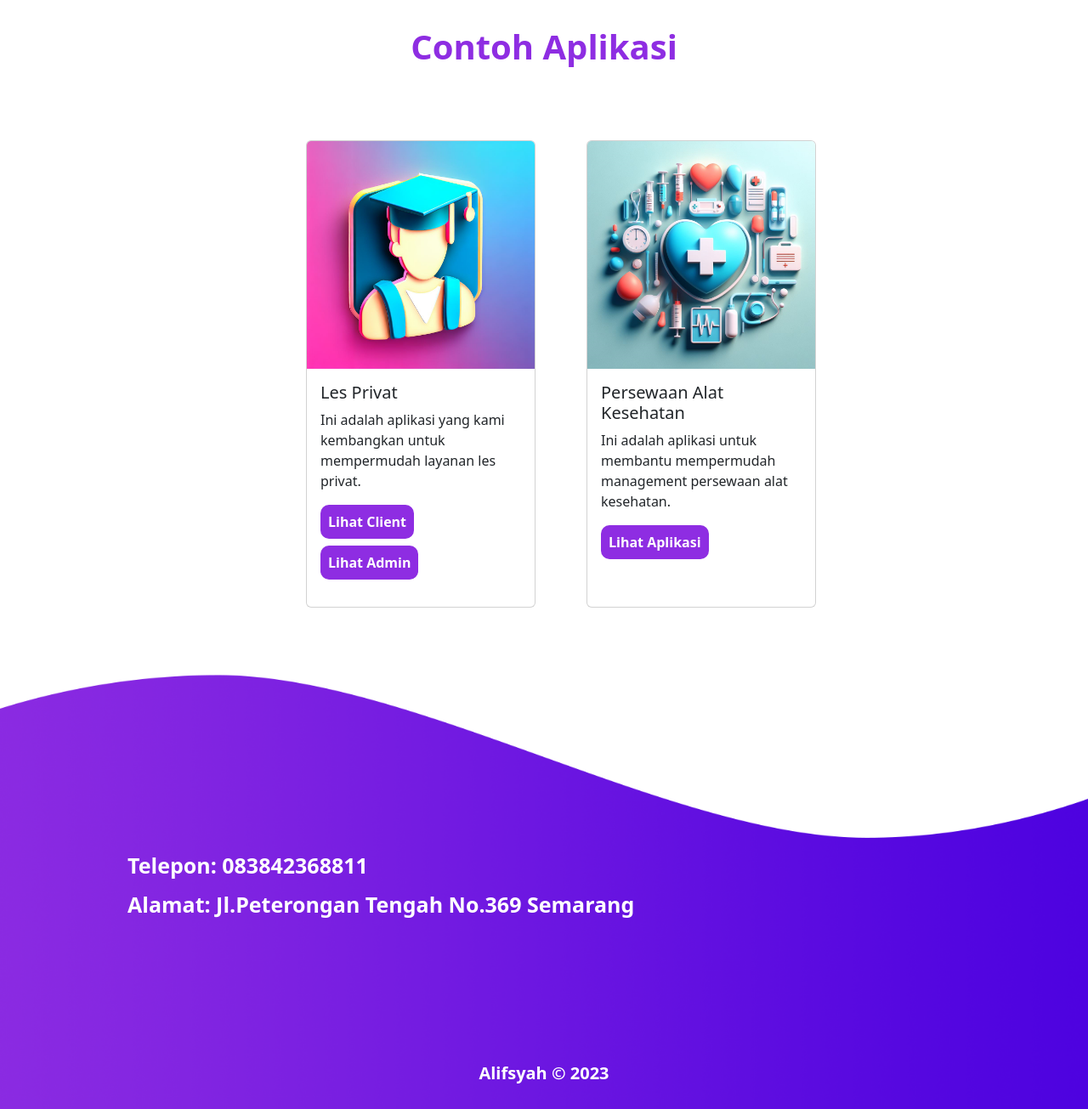
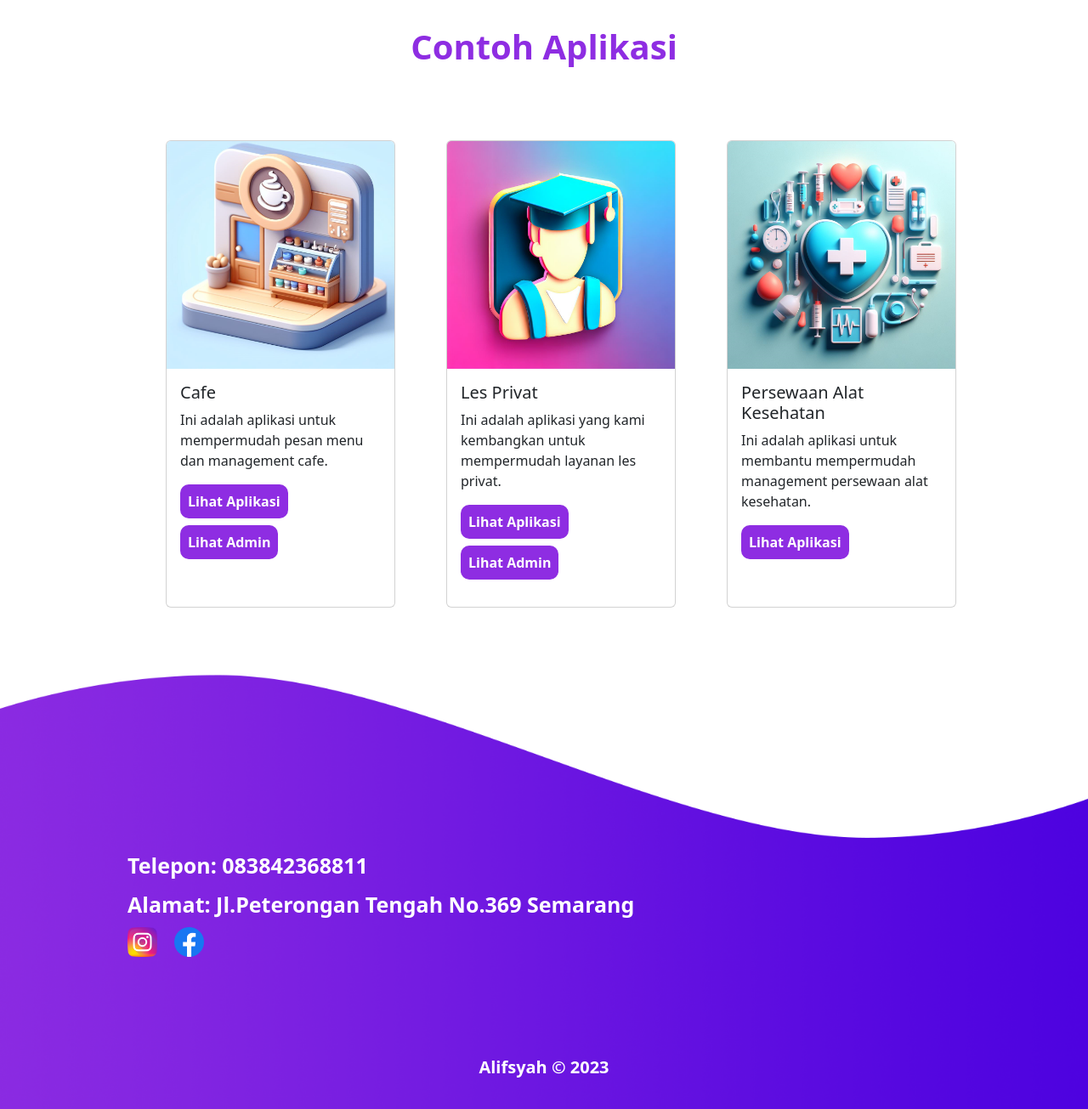
Before and after one commit to alifsyahpanji/alifsyah, a PHP site: page / in a window 1280 px wide. Shown: the part 1913-3218 px from the top of the page at 85% size. Run offline with PHP 8.4, Linux system fonts and the light colour scheme.

Commit message:
Menambahkan aplikasi cafe dan memperbaiki style

```diff
--- a/assets/style.css
+++ b/assets/style.css
@@ -80,6 +80,11 @@
     font-weight: 600;
 }
 
+.center-client-data {
+    display: flex;
+    justify-content: center;
+}
+
 .client-data {
     display: flex;
     flex-direction: column;
@@ -108,7 +113,7 @@
     background-repeat: no-repeat;
     background-size: cover;
     background-position: center;
-    height: 250px;
+    height: 300px;
 }
 
 .kontak-margin {
@@ -215,6 +220,8 @@
         justify-content: center;
         margin-top: 50px;
         margin-left: 40px;
+        flex-wrap: wrap;
+        width: 1000px;
 
     }
 
@@ -245,7 +252,7 @@
     .copyright {
         font-size: 20px;
         font-weight: 700;
-        margin-top: 165px;
+        margin-top: 115px;
     }
 
 
--- a/index.html
+++ b/index.php
@@ -88,16 +88,40 @@
         <div class="client-title">Contoh Aplikasi</div>
     </div>
 
+
+
+    <div class="center-client-data">
         <div class="client-data">
+
+
+
+            <div class="card client-card-margin" style="width: 270px;" data-aos="fade-up">
+                <img src="assets/image/proyek-cafe.jpg" class="card-img-top" alt="...">
+                <div class="card-body">
+                    <h5 class="card-title">Cafe</h5>
+                    <p class="card-text">Ini adalah aplikasi untuk mempermudah pesan menu dan management cafe.</p>
+
+                    <div class="mt-4">
+                        <a href="demo/demo-cafe/client" class="btn-project" target="_blank">Lihat Aplikasi</a>
+                    </div>
+
+                    <div class="mt-4">
+                        <a href="demo/demo-cafe/admin" class="btn-project" target="_blank">Lihat Admin</a>
+                    </div>
+
+                </div>
+            </div>
+
 
             <div class="card client-card-margin" style="width: 270px;" data-aos="fade-down">
                 <img src="assets/image/proyek-les.jpg" class="card-img-top" alt="...">
                 <div class="card-body">
                     <h5 class="card-title">Les Privat</h5>
-                <p class="card-text">Ini adalah aplikasi yang kami kembangkan untuk mempermudah layanan les privat.</p>
+                    <p class="card-text">Ini adalah aplikasi yang kami kembangkan untuk mempermudah layanan les privat.
+                    </p>
 
                     <div class="mt-4">
-                    <a href="demo/les/client" class="btn-project" target="_blank">Lihat Client</a>
+                        <a href="demo/les/client" class="btn-project" target="_blank">Lihat Aplikasi</a>
                     </div>
 
                     <div class="mt-4">
@@ -112,7 +136,8 @@
                 <img src="assets/image/proyek-alkes.jpg" class="card-img-top" alt="...">
                 <div class="card-body">
                     <h5 class="card-title">Persewaan Alat Kesehatan</h5>
-                <p class="card-text">Ini adalah aplikasi untuk membantu mempermudah management persewaan alat kesehatan.
+                    <p class="card-text">Ini adalah aplikasi untuk membantu mempermudah management persewaan alat
+                        kesehatan.
                     </p>
 
 
@@ -125,6 +150,9 @@
 
 
         </div>
+    </div>
+
+
 
     <div class="kontak" data-aos="fade-up">
         <div class="kontak-margin">
@@ -134,11 +162,24 @@
             <div class="footer-text mt-2">
                 Alamat: Jl.Peterongan Tengah No.369 Semarang
             </div>
+            <div class="mt-2">
+                <span><a href="https://www.instagram.com/alifsyahpanji/" target="_blank"><img
+                            src="assets/image/instagram.png" alt="instagram" style="width: 35px;"></a></span>
+
+                <span class="ms-3"><a href="https://www.facebook.com/AlifsyahPanji/" target="_blank"><img
+                            src="assets/image/facebook.png" alt="facebook" style="width: 35px;"></a></span>
+
+            </div>
 
         </div>
 
         <div class="copyright">
-            <div>Alifsyah &copy; 2023</div>
+            <div>Alifsyah &copy;
+                <?php
+                date_default_timezone_set("Asia/Jakarta");
+                echo date("Y");
+                ?>
+            </div>
         </div>
 
 
```
Also changed, not shown: assets/image/facebook.png (added), assets/image/instagram.png (added), assets/image/proyek-cafe.jpg (added). Lines whose indentation alone changed are shown as unchanged.
